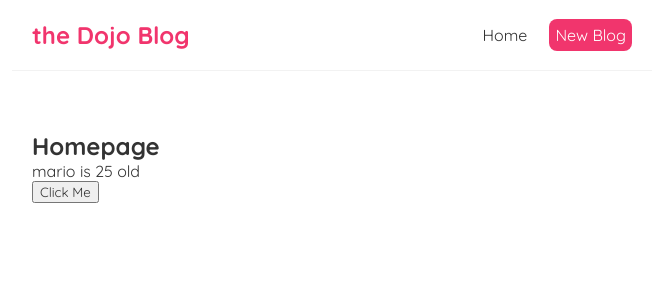
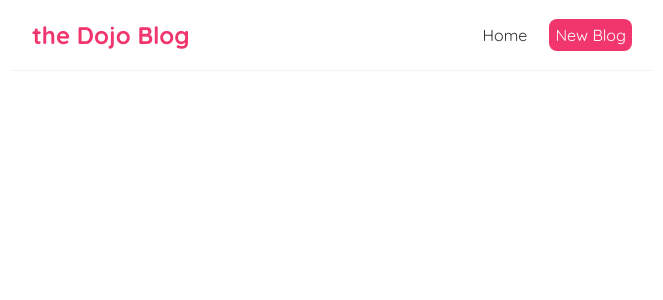
Before and after one commit to Hoybaby/React-Blogger, a React (Create React App) app: page / in a window 1280 px wide. Shown: the top 300 px of the page, without its empty margins (308-971 px from the left). Built offline with nearby package versions, Linux system fonts and the light colour scheme.

Commit message:
removed a ton of code to make it cleaner and to be able to output lists so for later on the blog, it will not have a problem

```diff
--- a/src/Home.js
+++ b/src/Home.js
@@ -2,25 +2,15 @@ import React, { useState } from 'react'
 
 function Home() {
 
-    // let name = 'mario';
-    const [name, setName] = useState('mario'); //mario is the orinal value at first until changed later by a setName
-    const [age, setAge] =useState(25);
+    const [blogs, setBlogs] = useState ([
 
-    const handleClick = () => {
-        setName('luigi');
-        setAge('30')
-    }
 
-    // const handleClickAgain = (name, e) => {
-    //     console.log( "hello " + name, e.target);
-    // }
+    ]);
+
 
     return (
         <div className="home">
-            <h2>Homepage</h2>
-            <p>{name} is {age} old</p>
-            <button onClick={handleClick}>Click Me</button>
-            {/* <button onClick={(e) => {handleClickAgain('mario', e)}}>Click me again</button> */}
+
         </div>
     )
 }
```
Also changed, not shown: 1 other file (tests, documents, lock files or other folders).
